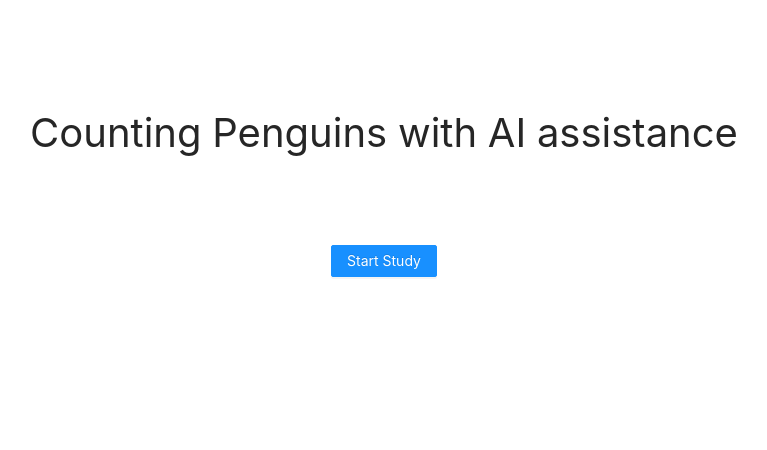
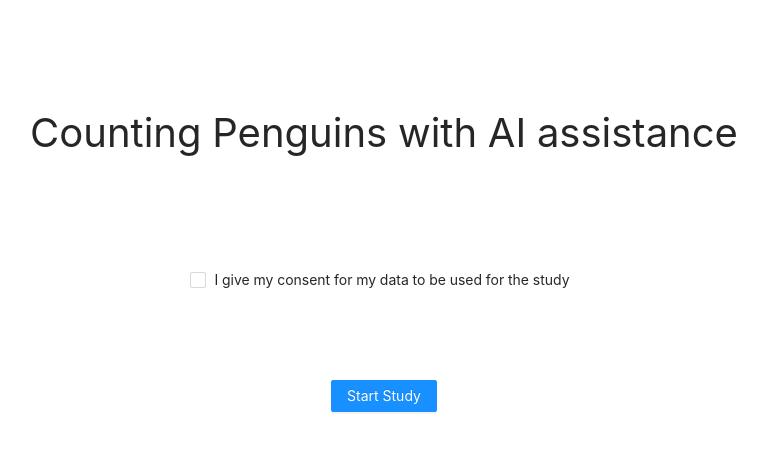
Before and after one commit to chenghao525/Interac-with-AI-system-flask-app, a React (Create React App) app in the folder react-frontend/: page / in a window 1280 px wide. Shown: the top 450 px of the page, without its empty margins (256-1023 px from the left). Built offline with nearby package versions, Linux system fonts and the light colour scheme.

Commit message:
added checkbox for consent

```diff
--- a/react-frontend/package.json
+++ b/react-frontend/package.json
@@ -42,6 +42,7 @@
   },
   "proxy": "http://localhost:5000",
   "devDependencies": {
+    "react-router": "^5.2.0",
     "react-router-dom": "^5.2.0"
   }
 }
--- a/react-frontend/src/pages/StarterPage/StarterPage.js
+++ b/react-frontend/src/pages/StarterPage/StarterPage.js
@@ -1,19 +1,44 @@
+import React, { useState } from 'react';
+
 import { startReq } from '../../utils/request.js';
-import { Button } from "antd";
+import { Button, Checkbox, message} from "antd";
+
+import "./css/starterPage.css";
 
 const StarterPage = () => {
 
+    const [consent, setConsent] = useState(false);
+
     const start = () => {
+        if(consent === true){
             console.log("start study")
             startReq({ userApproval: "True"}).then(window.location.assign("/#/mainpage"))
+        }
+        else{
+            message.warning('Need to give consent to participate in the study.');
+        }
     };
+
+    function onChange(e) {
+        console.log(`consent = ${e.target.checked}`);
+        setConsent(e.target.checked);
+    }
 
     return (
         <div className="page-container">
           <div className="title">Counting Penguins with AI assistance</div>
+
+            <div className='checkboxMessage'>
+                <Checkbox onChange={onChange}>
+                    I give my consent for my data to be used for the study
+                </Checkbox>
+            </div>
+
             <div>
                 <Button
                     type="primary"
+                    size="medium"
+                    style={{ margin: '0 10px' }}
                     onClick={() => start()}
                 >
                     Start Study
--- a/react-frontend/src/pages/StarterPage/css/starterPage.css
+++ b/react-frontend/src/pages/StarterPage/css/starterPage.css
@@ -1,5 +1,10 @@
 .page-container{
     padding: 8% 10%;
+}
+
+.checkboxMessage{
+    font-size: 35px;
+    margin: 0 0 80px 0;
 }
 
 .title{
```
Lines whose indentation alone changed are shown as unchanged.
